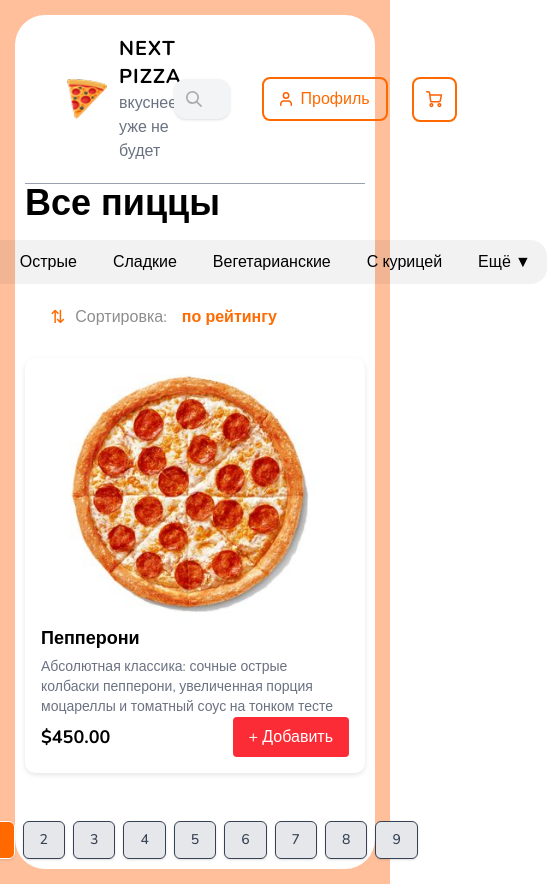
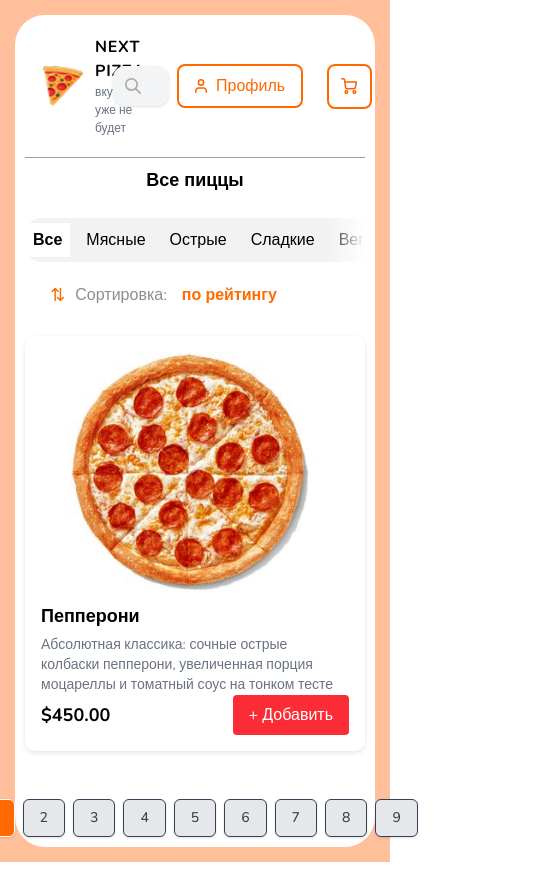
Before and after one commit to GeorgGeo/best-pizza, a Vue app: page / in a window 390 px wide. Shown: the whole page, 547 px wide, since content can reach past the window. After the commit the page ends 862 px from the top, so only its background shows below. Built offline with nearby package versions, Linux system fonts and the light colour scheme.

Commit message:
add adaptive navigation-menu

```diff
--- a/src/components/HeaderVue.vue
+++ b/src/components/HeaderVue.vue
@@ -101,17 +101,17 @@ onBeforeUnmount(() => {
   <div class="header p-[10px] pb-5 border-b border-gray-400">
     <!-- <h1>Best Pizza</h1> -->
     <div class="container mx-auto">
-      <header class="header flex items-center justify-between px-8">
+      <header class="header flex items-center justify-between px-2 lg:px-8">
         <!-- Logo -->
         <a href="/" class="flex items-center gap-3">
           <img src="../assets/images/logo.png" alt="Best Pizza Logo" class="logo h-10 w-10" />
           <div>
-            <h1 class="text-xl font-bold text-black tracking-wider">NEXT PIZZA</h1>
-            <p class="text-gray-500">вкуснее уже не будет</p>
+            <h1 class="xl:text-xl text-md font-bold text-black tracking-wider">NEXT PIZZA</h1>
+            <p class="text-gray-500 lg:text-base text-[12px]">вкуснее уже не будет</p>
           </div>
         </a>
         <!-- Search -->
-         <div class="search flex-1 max-w-xl mx-8">
+         <div class="search flex-1 mx-2">
           <div class="relative">
             <input
               v-model="search"
--- a/src/components/PizzaNav.vue
+++ b/src/components/PizzaNav.vue
@@ -61,14 +61,16 @@ watch(sortOption, (newValue) => {
 <template>
   <div class="pizza-catalog-nav mb-6">
     <!-- Заголовок -->
-    <h2 class="catalog-title font-extrabold text-4xl">Все пиццы</h2>
+    <h2 class="catalog-title font-extrabold text-lg lg:text-4xl text-center p-2">Все пиццы</h2>
 
     <!-- Контейнер для фильтров и сортировки -->
     <div class="nav-controls flex items-center justify-between mt-4 xl:flex-row flex-col gap-4">
 
       <!-- Список категорий (Табы) -->
       <!-- :class="{ active: activeCategory === category.id }" -->
-      <ul class="category-list flex gap-5 rounded-2xl md:gap-2 flex-nowrap min-w-0">
+      <!-- Обёртка для fade-эффекта -->
+      <div class="category-wrapper relative w-full">
+        <ul class="category-list flex gap-2 rounded-2xl overflow-x-auto w-full">
         <!-- <ul class="category-list flex overflow-x-auto gap-1 flex-nowrap w-full min-w-0"> -->
           <li v-for="category in categories"
           :key="category.id"
@@ -95,6 +97,7 @@ watch(sortOption, (newValue) => {
             </ul>
           </li>
         </ul>
+      </div>
       <!-- /.category-list -->
       <!-- <p>Выбрана сортировка: {{ sortOption }}</p> -->
 
@@ -119,12 +122,23 @@ watch(sortOption, (newValue) => {
 <style scoped>
 .category-list {
   list-style: none;
-  padding: 0;
+  padding: 5px 8px;
   margin: 0;
   background-color: rgba(0, 0, 0, 0.05);
-  padding: 5px 8px;
+
+  overflow-x: auto;
+  overflow-y: hidden;
+
+  scroll-behavior: smooth; /* Плавная прокрутка при клике на категорию */
+  scroll-snap-type: x proximity; /* Добавляем плавную прокрутку и "прилипание" к элементам при скролле */
+
+  -webkit-overflow-scrolling: touch;
+
+  scrollbar-width: none;
   -ms-overflow-style: none;
-  scrollbar-width: none;
+}
+.category-list::-webkit-scrollbar {
+  display: none;
 }
 .category-item {
   /* border-radius: 10px; Скругление как на макете */
@@ -133,6 +147,8 @@ watch(sortOption, (newValue) => {
   /* Серый цвет неактивных */
   transition: all 0.2s ease;
   /* background: #f3f3f3; Фон неактивной кнопки */
+  flex-shrink: 0; /* Чтобы элементы не сжимались и не переносились на новую строку */
+  scroll-snap-align: start; /* "Прилипание" к началу элемента при скролле */
 }
 /* Блок сортировки */
 .sort-wrapper {
@@ -171,4 +187,24 @@ watch(sortOption, (newValue) => {
 .category-list::-webkit-scrollbar {
   display: none;             /* Chrome/Safari */
 }
+@media (max-width: 768px) {
+  .category-wrapper::after {
+    content: '';
+
+    position: absolute;
+    top: 0;
+    right: 0;
+
+    width: 40px;
+    height: 100%;
+
+    background: linear-gradient(
+      to right,
+      transparent,
+      #fefefe
+    );
+
+    pointer-events: none;
+  }
+}
 </style>
```
Lines whose indentation alone changed are shown as unchanged.
